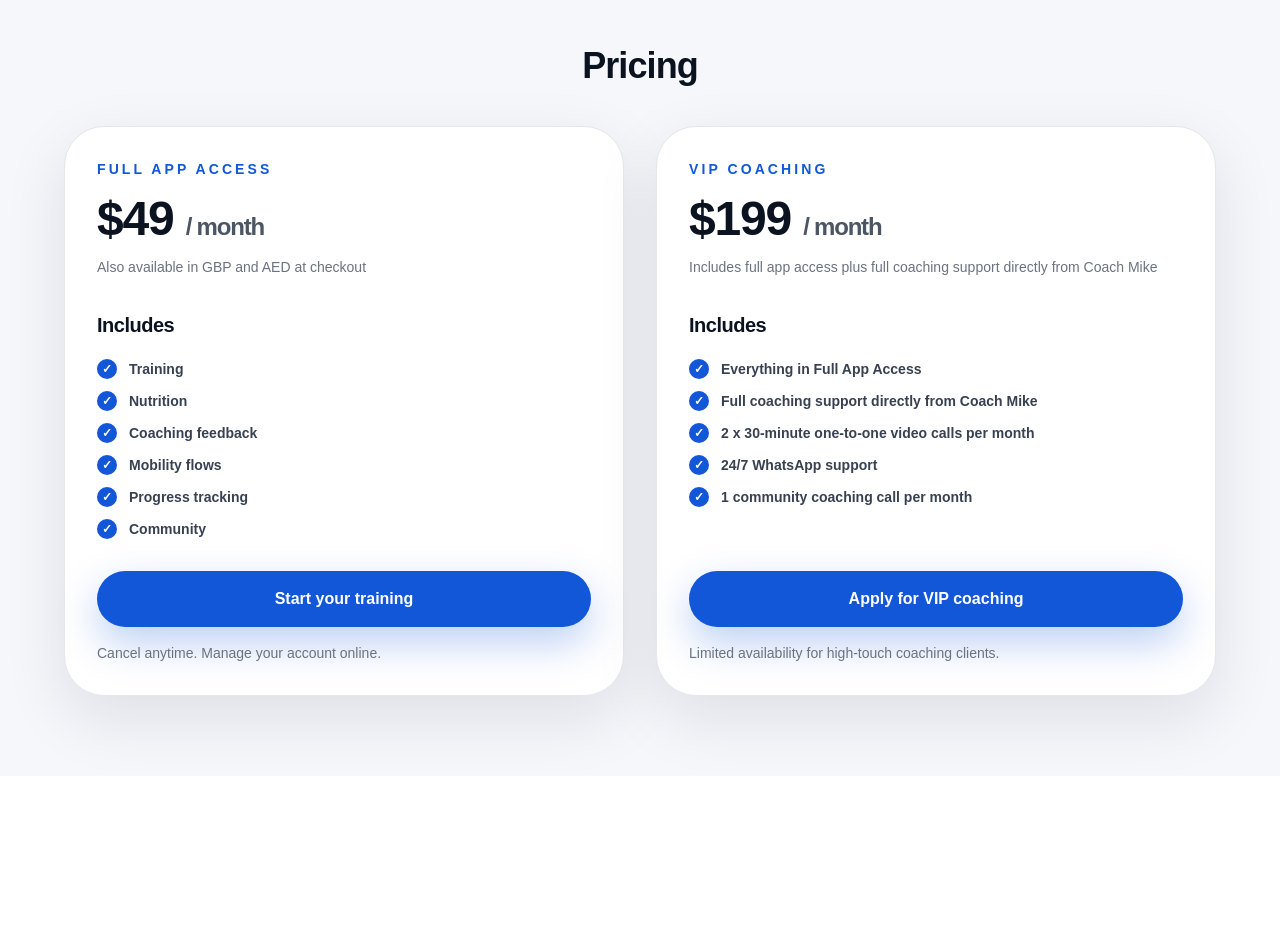
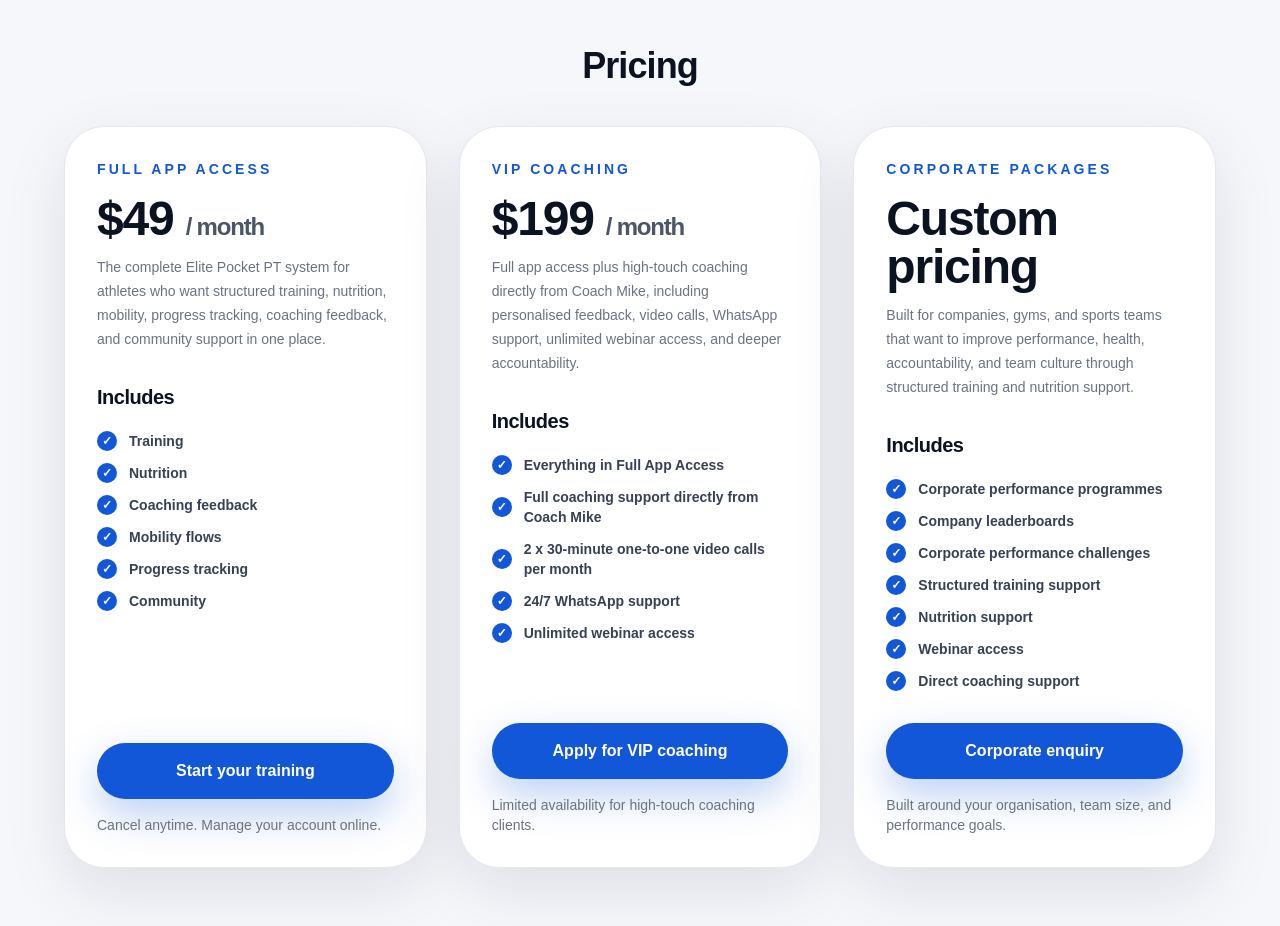
Before and after one commit to Nicho9/elite-pocket-pt-landing, a Next.js app: page / in a window 1280 px wide. Shown: the part 6460-7386 px from the top of the page. Before the commit the page ends 7236 px from the top, so only its background shows below. Built offline with nearby package versions, Linux system fonts and the light colour scheme.

Commit message:
Add corporate pricing package

```diff
--- a/src/app/page.tsx
+++ b/src/app/page.tsx
@@ -705,12 +705,13 @@ export default function Home() {
           <h2 className="text-center text-3xl font-bold tracking-tight text-[#0B1220] sm:text-4xl">
             Pricing
           </h2>
-          <div className="mt-10 grid gap-8 lg:grid-cols-2">
+          <div className="mt-10 grid gap-8 lg:grid-cols-3">
             {[
               {
                 title: "Full App Access",
                 price: "$49",
-                smallText: "Also available in GBP and AED at checkout",
+                smallText:
+                  "The complete Elite Pocket PT system for athletes who want structured training, nutrition, mobility, progress tracking, coaching feedback, and community support in one place.",
                 includes: [
                   "Training",
                   "Nutrition",
@@ -720,22 +721,45 @@ export default function Home() {
                   "Community",
                 ],
                 buttonText: "Start your training",
+                href: "#early-access",
                 note: "Cancel anytime. Manage your account online.",
+                showMonthlySuffix: true,
               },
               {
                 title: "VIP Coaching",
                 price: "$199",
                 smallText:
-                  "Includes full app access plus full coaching support directly from Coach Mike",
+                  "Full app access plus high-touch coaching directly from Coach Mike, including personalised feedback, video calls, WhatsApp support, unlimited webinar access, and deeper accountability.",
                 includes: [
                   "Everything in Full App Access",
                   "Full coaching support directly from Coach Mike",
                   "2 x 30-minute one-to-one video calls per month",
                   "24/7 WhatsApp support",
-                  "1 community coaching call per month",
+                  "Unlimited webinar access",
                 ],
                 buttonText: "Apply for VIP coaching",
+                href: "#early-access",
                 note: "Limited availability for high-touch coaching clients.",
+                showMonthlySuffix: true,
+              },
+              {
+                title: "Corporate Packages",
+                price: "Custom pricing",
+                smallText:
+                  "Built for companies, gyms, and sports teams that want to improve performance, health, accountability, and team culture through structured training and nutrition support.",
+                includes: [
+                  "Corporate performance programmes",
+                  "Company leaderboards",
+                  "Corporate performance challenges",
+                  "Structured training support",
+                  "Nutrition support",
+                  "Webinar access",
+                  "Direct coaching support",
+                ],
+                buttonText: "Corporate enquiry",
+                href: "mailto:mike@elitepocketpt.com",
+                note: "Built around your organisation, team size, and performance goals.",
+                showMonthlySuffix: false,
               },
             ].map((plan) => (
               <div
@@ -747,10 +771,15 @@ export default function Home() {
                     {plan.title}
                   </p>
                   <p className="mt-4 text-5xl font-bold tracking-tight text-[#0B1220]">
-                    {plan.price}{" "}
-                    <span className="text-2xl font-semibold text-[#4B5563]">
-                      / month
-                    </span>
+                    {plan.price}
+                    {plan.showMonthlySuffix !== false && (
+                      <>
+                        {" "}
+                        <span className="text-2xl font-semibold text-[#4B5563]">
+                          / month
+                        </span>
+                      </>
+                    )}
                   </p>
                   <p className="mt-3 text-sm font-medium leading-6 text-[#6B7280]">
                     {plan.smallText}
@@ -778,7 +807,7 @@ export default function Home() {
 
                 <div className="mt-8">
                   <a
-                    href="#early-access"
+                    href={plan.href || "#early-access"}
                     className="inline-flex w-full justify-center rounded-full bg-[#1157D8] px-8 py-4 text-base font-bold text-white shadow-[0_16px_40px_rgba(17,87,216,0.28)] transition hover:bg-[#0A39A8]"
                   >
                     {plan.buttonText}
```
